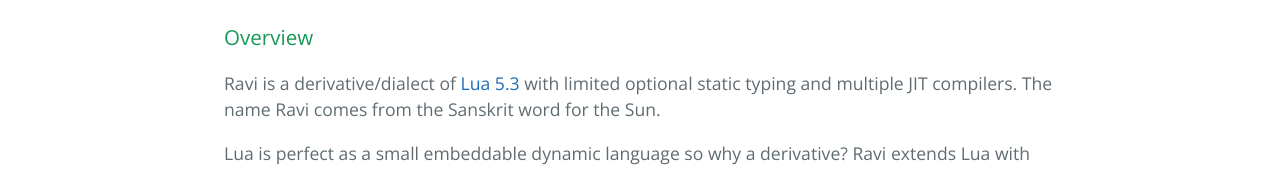
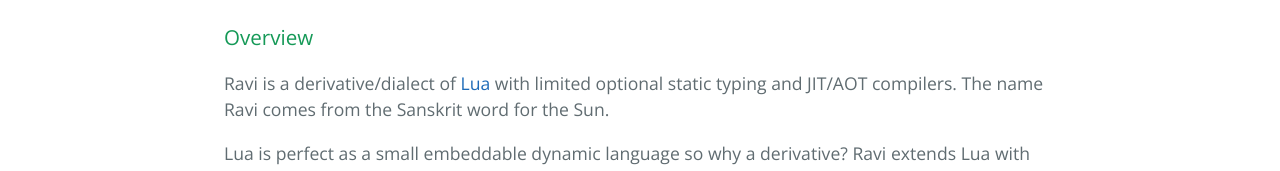
Before and after one commit to ravilang/ravilang.github.io, a plain HTML site: page index.html in a window 1280 px wide. Shown: the part 327-498 px from the top of the page. Drawn offline with nearby package versions, Linux system fonts and the light colour scheme.

Commit message:
Update index.html

```diff
--- a/index.html
+++ b/index.html
@@ -19,8 +19,8 @@
       <h3>
 <a id="overview" class="anchor" href="#overview" aria-hidden="true"><span class="octicon octicon-link"></span></a>Overview</h3>
 
-<p>Ravi is a derivative/dialect of <a href="http://www.lua.org/">Lua 5.3</a> with limited optional
-  static typing and multiple JIT compilers. The name Ravi comes from the Sanskrit word for the Sun.</p>
+<p>Ravi is a derivative/dialect of <a href="http://www.lua.org/">Lua</a> with limited optional
+  static typing and JIT/AOT compilers. The name Ravi comes from the Sanskrit word for the Sun.</p>
 
 <p>Lua is perfect as a small embeddable dynamic language so why a derivative? Ravi extends Lua with
   <a href="https://the-ravi-programming-language.readthedocs.io/en/latest/ravi-reference.html">static typing</a> for greater performance under JIT compilation. However, the static typing is optional and
```
